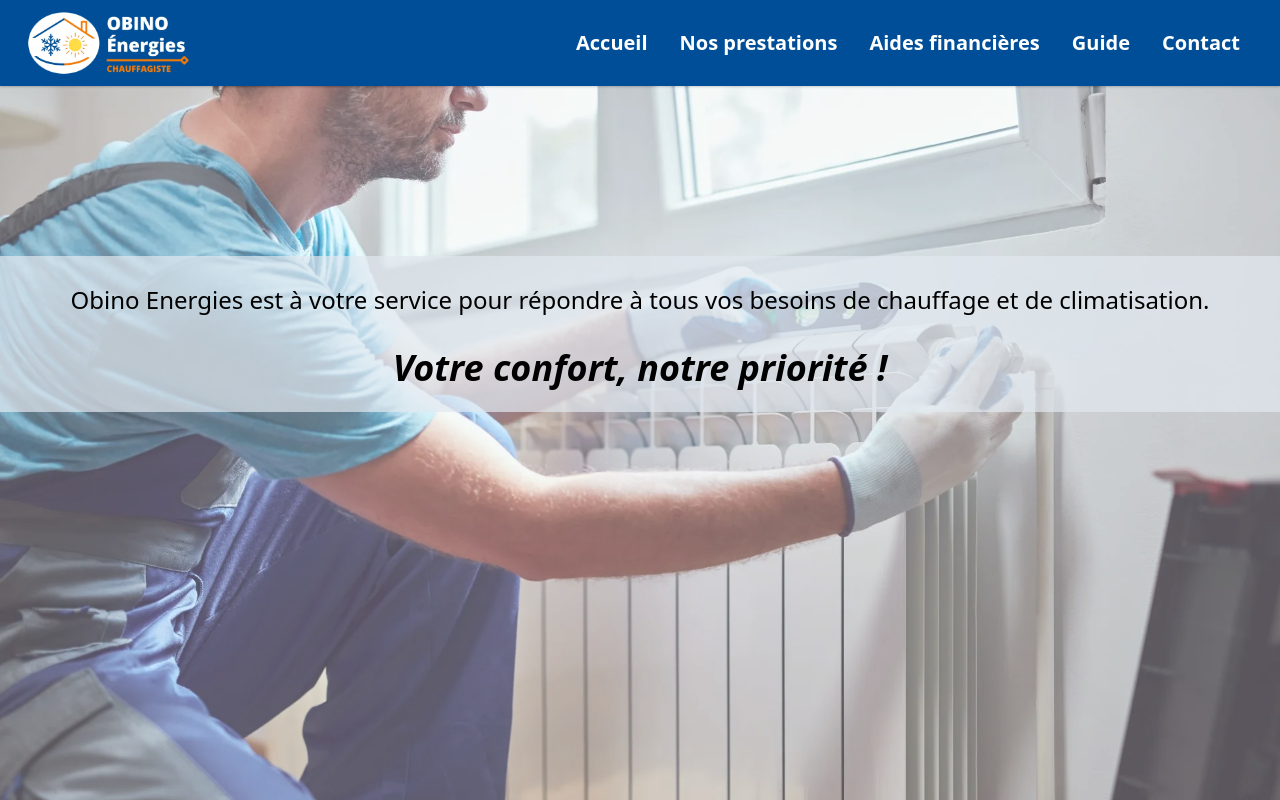
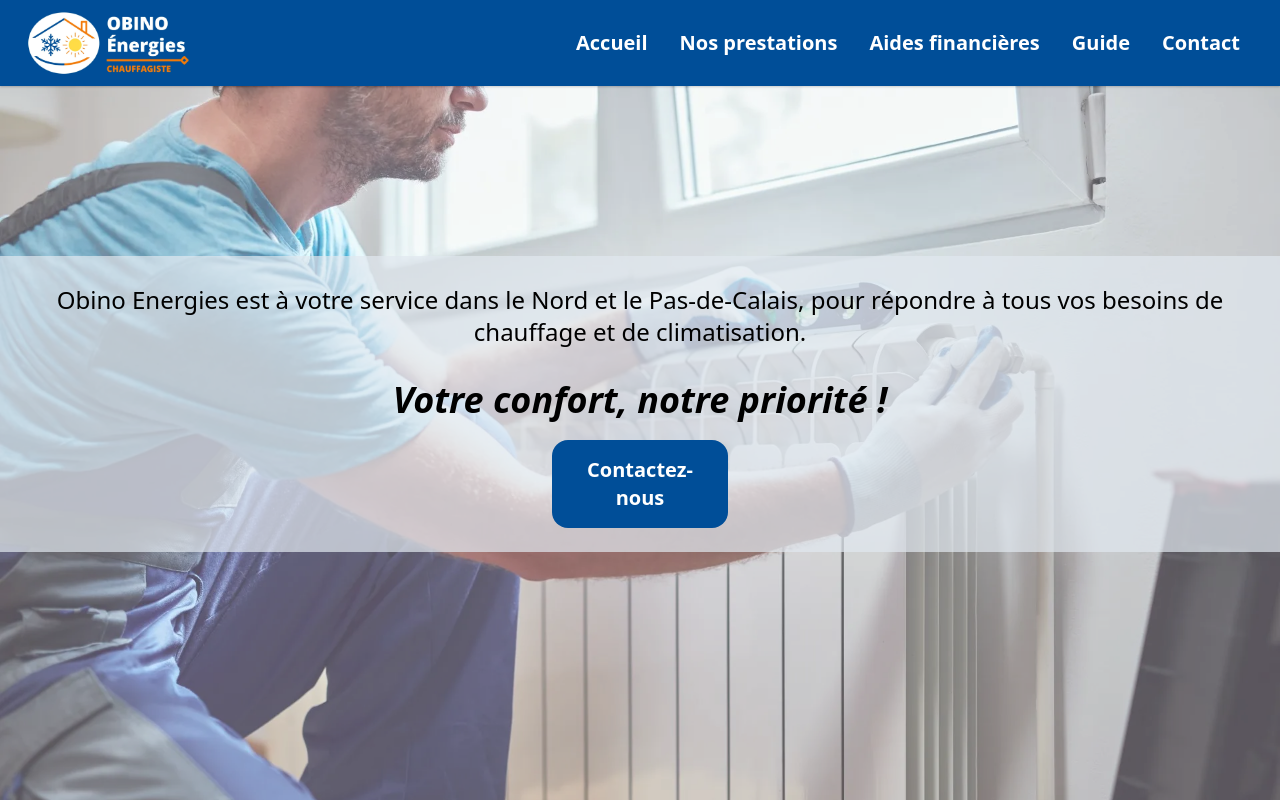
Before and after one commit to Jeremy-Nourri/Obinoenergies, a Next.js app: page / in a window 1280 px wide. Shown: the top 800 px of the page. Built offline with nearby package versions, Linux system fonts and the light colour scheme.

Commit message:
feat: add button contact in hero section

```diff
--- a/components/sections/Contact/Contact.js
+++ b/components/sections/Contact/Contact.js
@@ -7,7 +7,6 @@ import { getMaterials, getServices } from "@/data/dataServices";
 import Modal from "@/components/ui/Modal";
 import InputForm from "./InputForm";
 import SelectForm from "./SelectForm";
-
 
 
 export default function Contact() {
--- a/components/sections/Hero.js
+++ b/components/sections/Hero.js
@@ -1,4 +1,4 @@
-import { Element } from 'react-scroll'
+import { Element, Link } from 'react-scroll'
 import Image from 'next/image'
 import banner from '../../public/images/banner-color.webp'
 import imageIntro from '../../public/images/image-intro2.webp'
@@ -20,13 +20,21 @@ export default function Hero() {
           sizes='100vw'
           className="w-full h-auto lg:absolute lg:-bottom-3" />
 
-        <div className="w-full absolute top-[55%] py-2 px-4 bg-slate-200 bg-opacity-70 text-center text-black sm:px-8 md:top md:px-12 md:py-6 lg:top-[20%]" >
+        <div className="w-full absolute top-[25%] py-2 px-4 bg-slate-200 bg-opacity-70 text-center text-black sm:px-8 md:top md:px-12 md:py-6 lg:top-[20%]" >
           <h1 className="mt-1 font-medium text-sm sm:text-lg md:text-2xl ">
-            Obino Energies est à votre service pour répondre à tous vos besoins de chauffage et de climatisation.
+            Obino Energies est à votre service dans le Nord et le Pas-de-Calais, pour répondre à tous vos besoins de chauffage et de climatisation.
           </h1>
           <p className='mt-2 text-lg text-center font-bold italic text-black sm:text-2xl md:text-4xl md:mt-8'>
             Votre confort, notre priorité !
           </p>
+          <Link className="hidden md:block w-36 mx-auto mt-3 text-sm text-white font-semibold text-center bg-blue hover:text-orange rounded-2xl p-3 cursor-pointer md:p-4 md:text-xl md:w-44 md:mt-5"
+            to="Contact"
+            spy={true}
+            smooth={true}
+            duration={1000}
+          >
+              Contactez-nous
+          </Link>
         </div>
       </div>
     </Element>
--- a/components/ui/ArrowToScroll.js
+++ b/components/ui/ArrowToScroll.js
@@ -11,7 +11,7 @@ export default function ArrowToScroll() {
         smooth={true}
         duration={1000}
         title="Revenir au menu"
-        activeStyle={{ display: "none" }}
+        activeClass={"hidden"}
       >
         <BsFillArrowUpSquareFill className="text-5xl text-slate-900 cursor-pointer hover:text-slate-700" />
       </Link>
```
